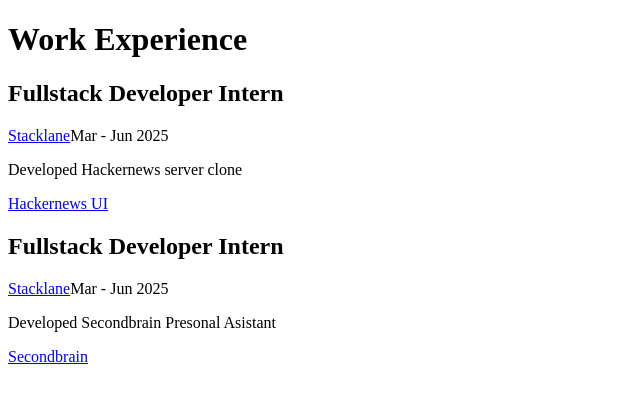
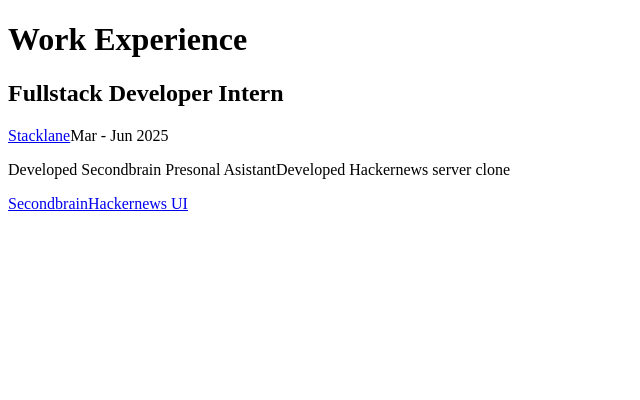
Before and after one commit to jswaroop123/My-Portfolio, a Next.js app: page /exper/experience in a window 1280 px wide. Shown: the top 400 px of the page, without its empty margins (0-640 px from the left). Built offline with nearby package versions, Linux system fonts and the light colour scheme.

Commit message:
feat: enhance ExperienceCard component to support additional project details

```diff
--- a/src/pages/exper/experCard.tsx
+++ b/src/pages/exper/experCard.tsx
@@ -4,8 +4,11 @@
     companyUrl: string;
     duration: string;
     description: string;
+    description1: string;
     projectName?: string; // Optional property for project name
-    projectUrl?: string; // Optional property for project URL
+    projectName1?: string;
+    projectUrl?: string;
+    projectUrl1?: string;// Optional property for project URL
   }
 
   const Card = ({
@@ -14,8 +17,11 @@
     companyUrl,
     duration,
     description,
+    description1,
     projectName,
+    projectName1,
     projectUrl,
+    projectUrl1,
   }: ExperienceCardProps) => {
     return (
       <div className="bg-[#3e3636] p-4 py-8 rounded-lg shadow-md hover:shadow-lg transition-all duration-300 px-9 w-fit">
@@ -36,10 +42,15 @@
           </span>
         </div>
 
-        <p className="mt-2 text-white">{description}</p>
+        <p className="mt-2 text-white">{description}{description1}</p>
 
         <a href={projectUrl} target="_blank" rel="noopener noreferrer" className="text-amber-50 hover:text-amber-100 px-1 bg-purple-500 rounded-3xl cursor-pointer">
           {projectName}
+        </a>
+
+
+        <a href={projectUrl1} target="_blank" rel="noopener noreferrer" className="text-amber-50 hover:text-amber-100 px-1 bg-purple-500 rounded-3xl cursor-pointer">
+          {projectName1}
         </a>
       </div>
     );
--- a/src/pages/exper/experience.tsx
+++ b/src/pages/exper/experience.tsx
@@ -7,19 +7,15 @@
       company: "Stacklane",
       companyUrl: "https://stacklane.co/",
       duration: "Mar - Jun 2025",
-      description: "Developed Hackernews server clone",
-      projectName: "Hackernews UI",
-      projectUrl: "https://hackernews-ui-silk.vercel.app/"
-    },
-    {
-      role: "Fullstack Developer Intern",
-      company: "Stacklane",
-      companyUrl: "https://stacklane.co/",
-      duration: "Mar - Jun 2025",
       description: "Developed Secondbrain Presonal Asistant",
       projectName: "Secondbrain",
-      projectUrl: "https://www.neuronest.world/"
+      projectUrl: "https://www.neuronest.world/",
+      description1: "Developed Hackernews server clone",
+      projectName1: "Hackernews UI",
+      projectUrl1: "https://hackernews-ui-silk.vercel.app/"
+
     },
+
   ];
 
   return (
@@ -40,6 +36,9 @@
             description={item.description}
             projectName={item.projectName}
             projectUrl={item.projectUrl}
+            description1={item.description1}
+            projectName1={item.projectName1}
+            projectUrl1={item.projectUrl1}
           />
         ))}
       </div>
```
